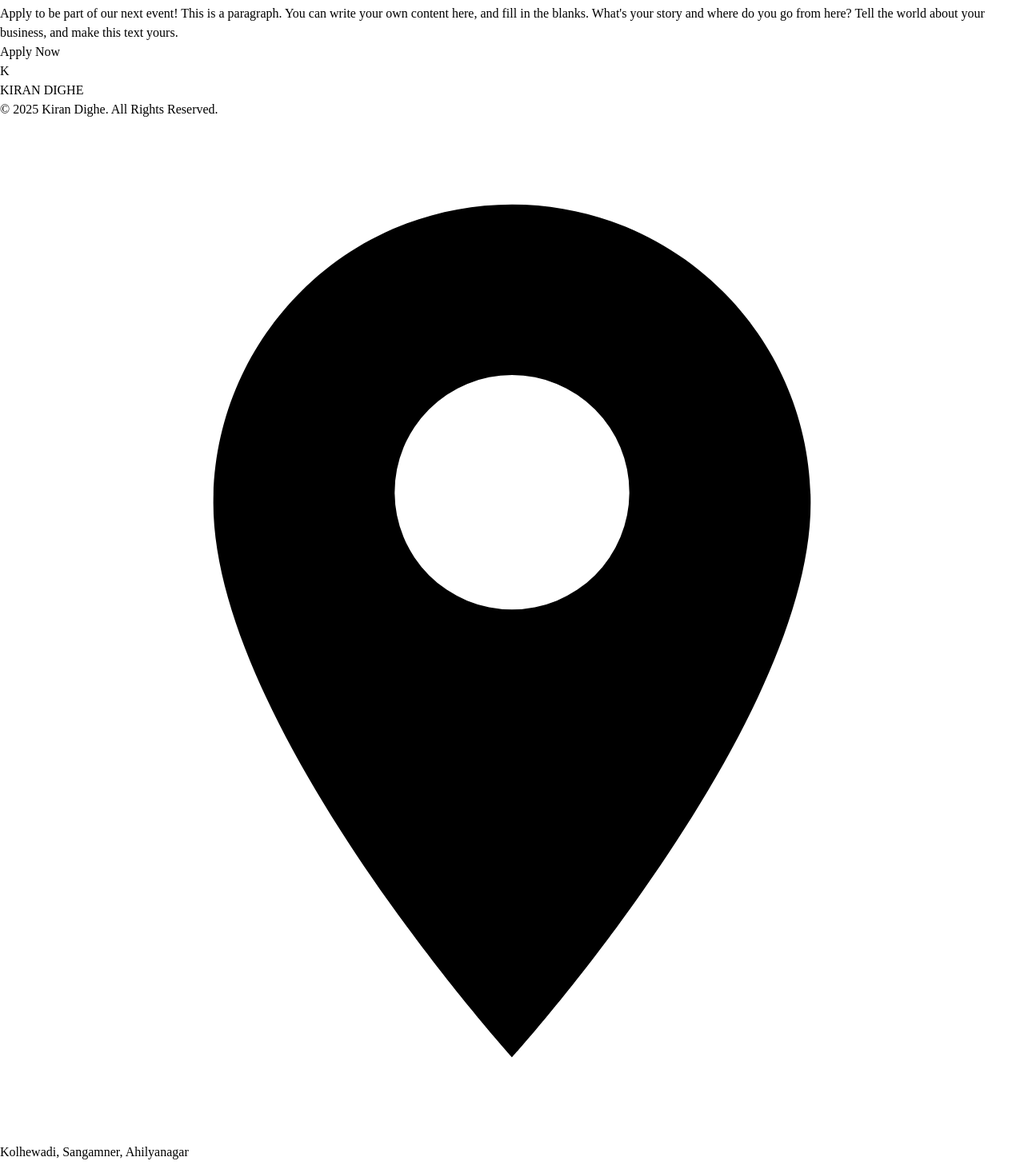
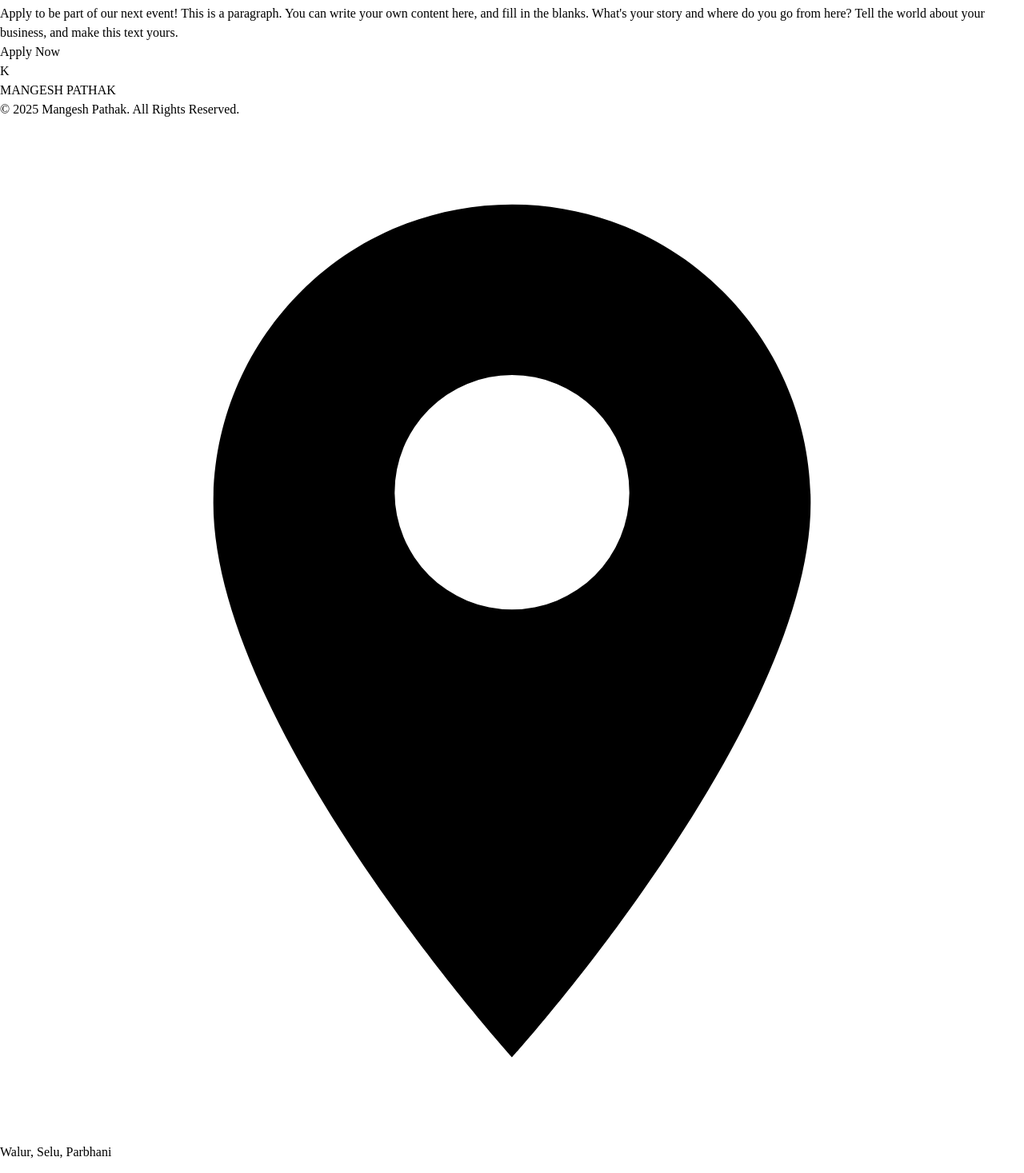
Before and after one commit to pathakmangesh24-web/EventHub, a React (Vite) app in the folder eventhub/: page /events in a window 1280 px wide. Shown: the part 4463-5930 px from the top of the page at 80% size. Built offline with nearby package versions, Linux system fonts and the light colour scheme.

Commit message:
Remove extra spacing between header and event cards

```diff
--- a/eventhub/src/components/footer/Footer.jsx
+++ b/eventhub/src/components/footer/Footer.jsx
@@ -29,7 +29,7 @@ const Footer = () => {
                 </div>
 
                 <div className="text-2xl font-bold tracking-[3px]">
-                  KIRAN DIGHE
+                  MANGESH PATHAK
                 </div>
 
               </div>
@@ -37,7 +37,7 @@ const Footer = () => {
 
             {/* Copyright */}
             <p className="mt-16 text-sm font-medium">
-              © 2025 Kiran Dighe. All Rights Reserved.
+              © 2025 Mangesh Pathak. All Rights Reserved.
             </p>
 
           </div>
@@ -60,7 +60,7 @@ const Footer = () => {
                 </svg>
 
                 <span>
-                  Kolhewadi, Sangamner, Ahilyanagar
+                  Walur, Selu, Parbhani
                 </span>
               </div>
 
@@ -76,7 +76,7 @@ const Footer = () => {
                 </svg>
 
                 <a
-                  href="mailto:kiran­dighe2004@gmail.com"
+                  href="mailto:pathakmangesh24@gmail.com"
                   className="hover:text-blue-400 transition"
                 >
                   kirandighe2004@gmail.com
--- a/eventhub/src/pages/event/Event.jsx
+++ b/eventhub/src/pages/event/Event.jsx
@@ -29,7 +29,7 @@ function Event() {
   return (
     <main className="flex w-full flex-col gap-6">
       <section
-        className="relative flex min-h-[440px] items-center justify-center overflow-hidden bg-cover bg-center shadow-[inset_0_0_0_1px_rgba(255,255,255,0.15)] max-[620px]:min-h-[300px] mb-12"
+        className="relative flex min-h-[440px] items-center justify-center overflow-hidden bg-cover bg-center shadow-[inset_0_0_0_1px_rgba(255,255,255,0.15)] max-[620px]:min-h-[300px]"
         style={{
           backgroundImage:
             "url('https://images.unsplash.com/photo-1500530855697-b586d89ba3ee?auto=format&fit=crop&w=1600&q=80')",
@@ -42,7 +42,7 @@ function Event() {
         </h1>
       </section>
 
-      <section className="grid w-full grid-cols-4 gap-6 max-[980px]:grid-cols-2 max-[620px]:grid-cols-1 px-5 pt-8 mt-12 mx-auto max-w-[1350px]">
+      <section className="grid w-full grid-cols-4 gap-6 max-[980px]:grid-cols-2 max-[620px]:grid-cols-1 px-5 mx-auto max-w-[1350px]">
         {eventDates.map((event) => (
           <article
             key={event.title}
```
